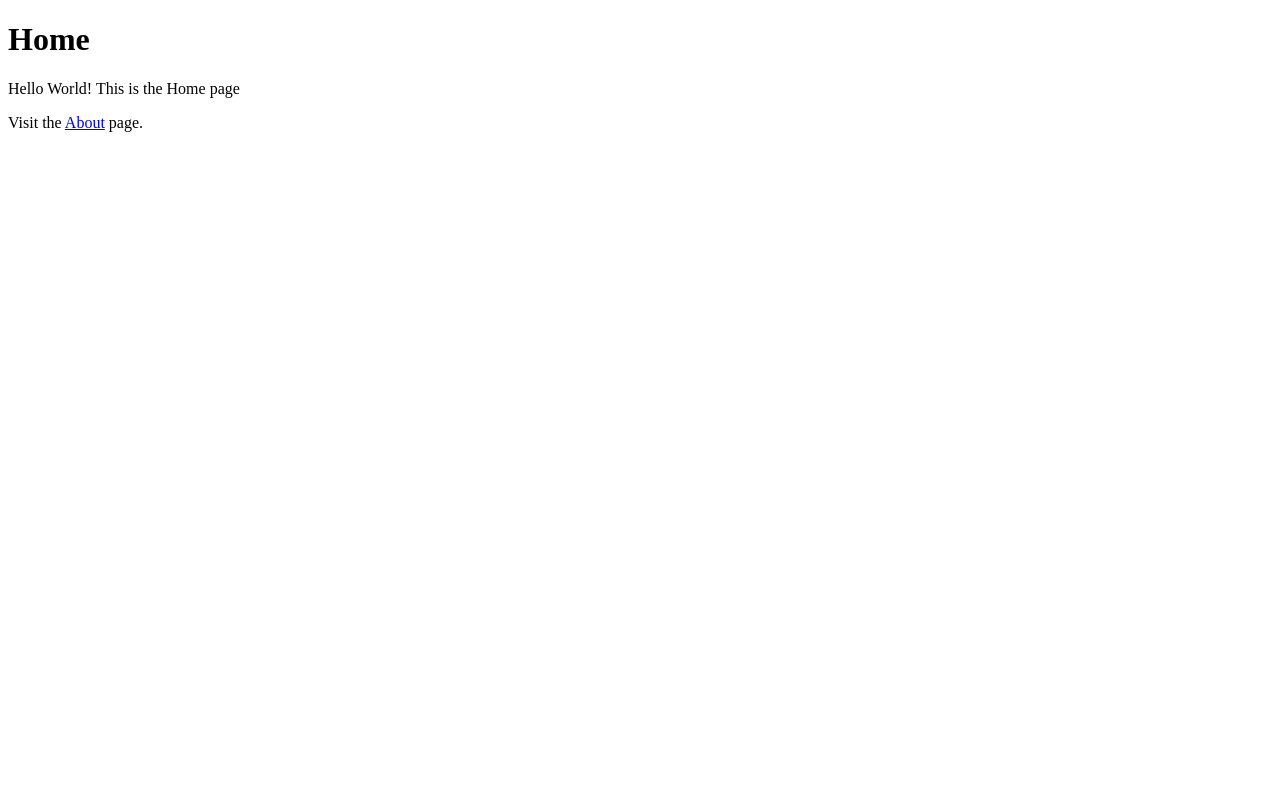
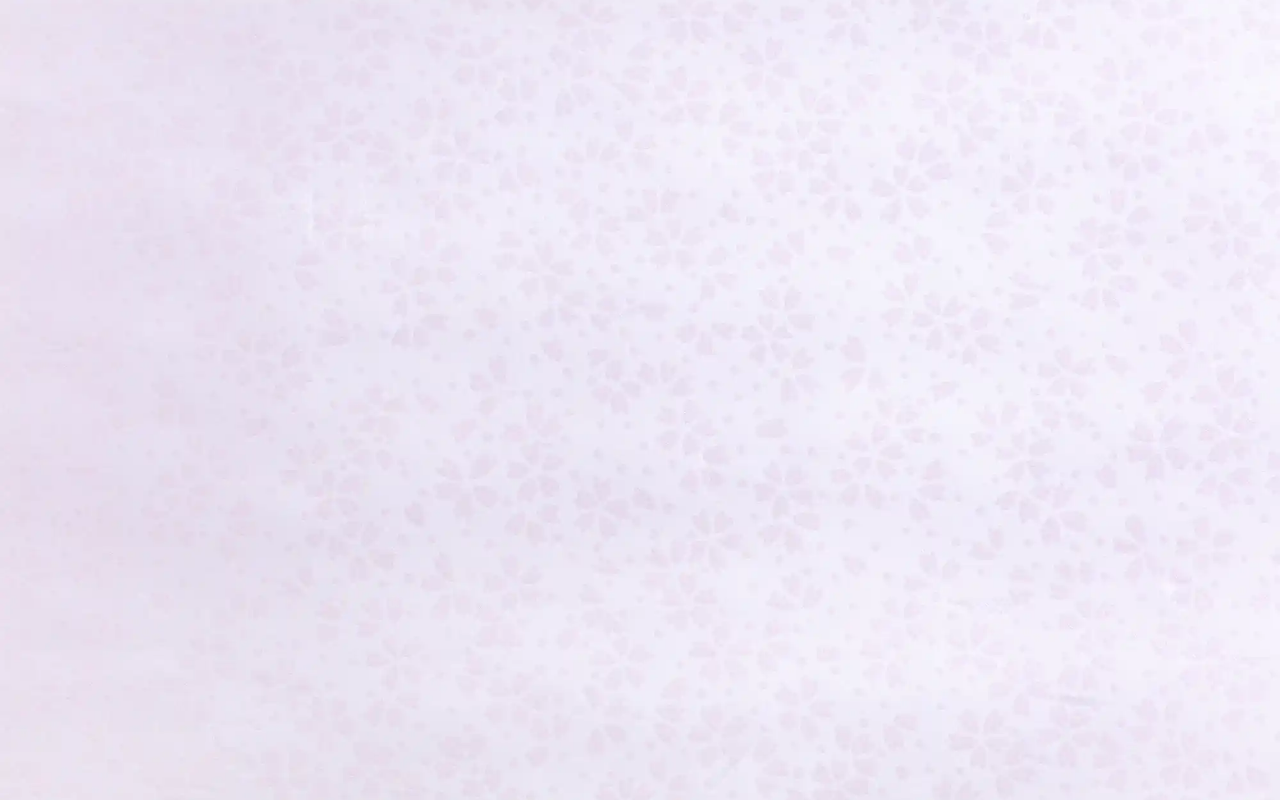
Before and after one commit to keitomasaki/moji_counter, a Next.js app: page / in a window 1280 px wide. Built offline with nearby package versions, Linux system fonts and the light colour scheme.

Commit message:
背景写真を設定

```diff
--- /dev/null
+++ b/app/global.module.css
@@ -0,0 +1,3 @@
+.main {
+  color: red
+}
--- a/app/page.tsx
+++ b/app/page.tsx
@@ -1,13 +1,15 @@
-import Link from "next/link";
+import styles from './global.module.css'
+import Image from "next/image";
 
 const Home = () => {
   return (
-    <div>
-      <h1>Home</h1>
-      <p>Hello World! This is the Home page</p>
-      <p>
-        Visit the <Link href="/about">About</Link> page.
-      </p>
+    <div >
+       <Image
+            src="/app_bg_image.webp"
+            alt="Top Image"
+            layout="fill"
+            objectFit="cover"
+          />
     </div>
   );
 };
--- a/next.config.js
+++ b/next.config.js
@@ -5,6 +5,7 @@
  **/
 const nextConfig = {
   output: "export",
+  images: { unoptimized: true }
 };
 
 module.exports = nextConfig;
```
Also changed, not shown: public/app_bg_image.webp (added).
